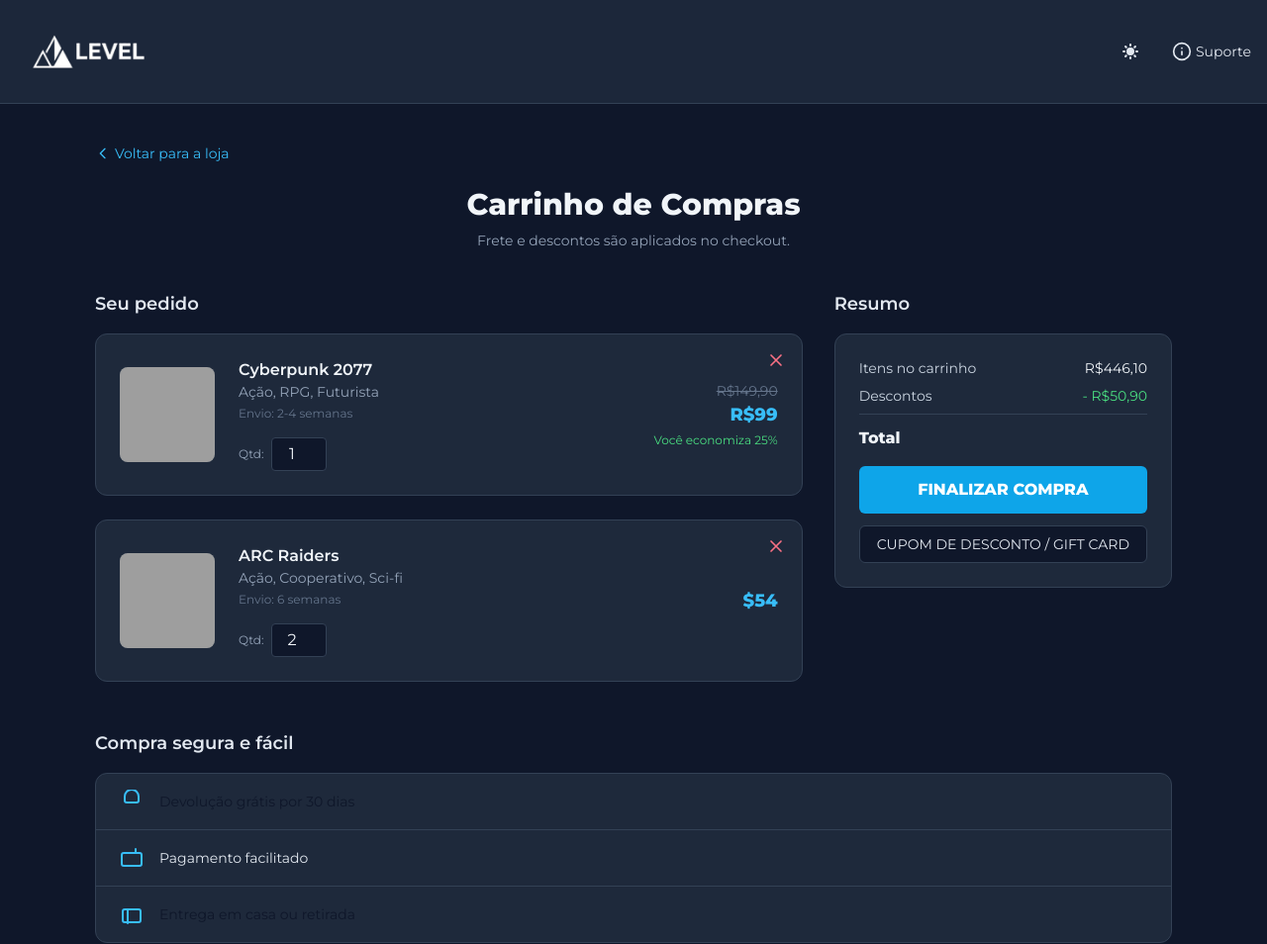
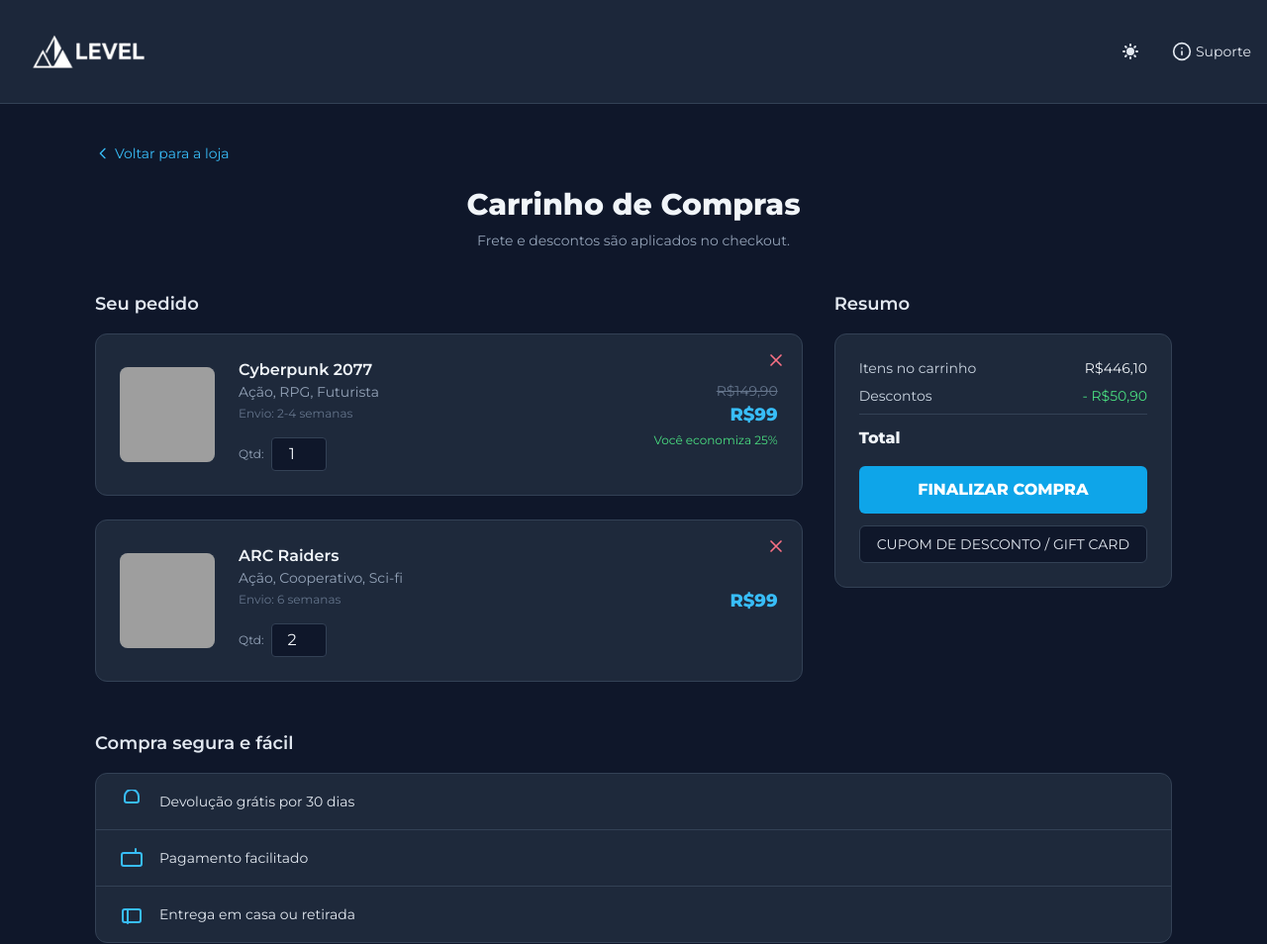
Before and after one commit to Aurelio-Dev/levelstore, a website: page src/carrinho.html in a window 1280 px wide. Shown: the top 954 px of the page at 99% size. Drawn offline with nearby package versions, Linux system fonts and the light colour scheme; grey boxes are pictures that could not be loaded.

Commit message:
Update carrinho.html

```diff
--- a/src/carrinho.html
+++ b/src/carrinho.html
@@ -245,7 +245,7 @@
               </div>
               <div class="flex flex-col items-end min-w-[90px]">
                 <span class="text-lg font-bold text-sky-500 dark:text-sky-400"
-                  >$54</span
+                  >R$99</span
                 >
               </div>
             </div>
@@ -322,7 +322,7 @@
                 d="M5 11V7a7 7 0 0114 0v4"
               />
             </svg>
-            <span class="text-sm text-slate-900 text-slate-200"
+            <span class="text-sm text-slate-900 dark:text-slate-200"
               >Devolução grátis por 30 dias</span
             >
           </li>
@@ -374,7 +374,7 @@
                 d="M8 21V7"
               />
             </svg>
-            <span class="text-sm text-slate-900 text-slate-200"
+            <span class="text-sm text-slate-900 dark:text-slate-200"
               >Entrega em casa ou retirada</span
             >
           </li>
```
